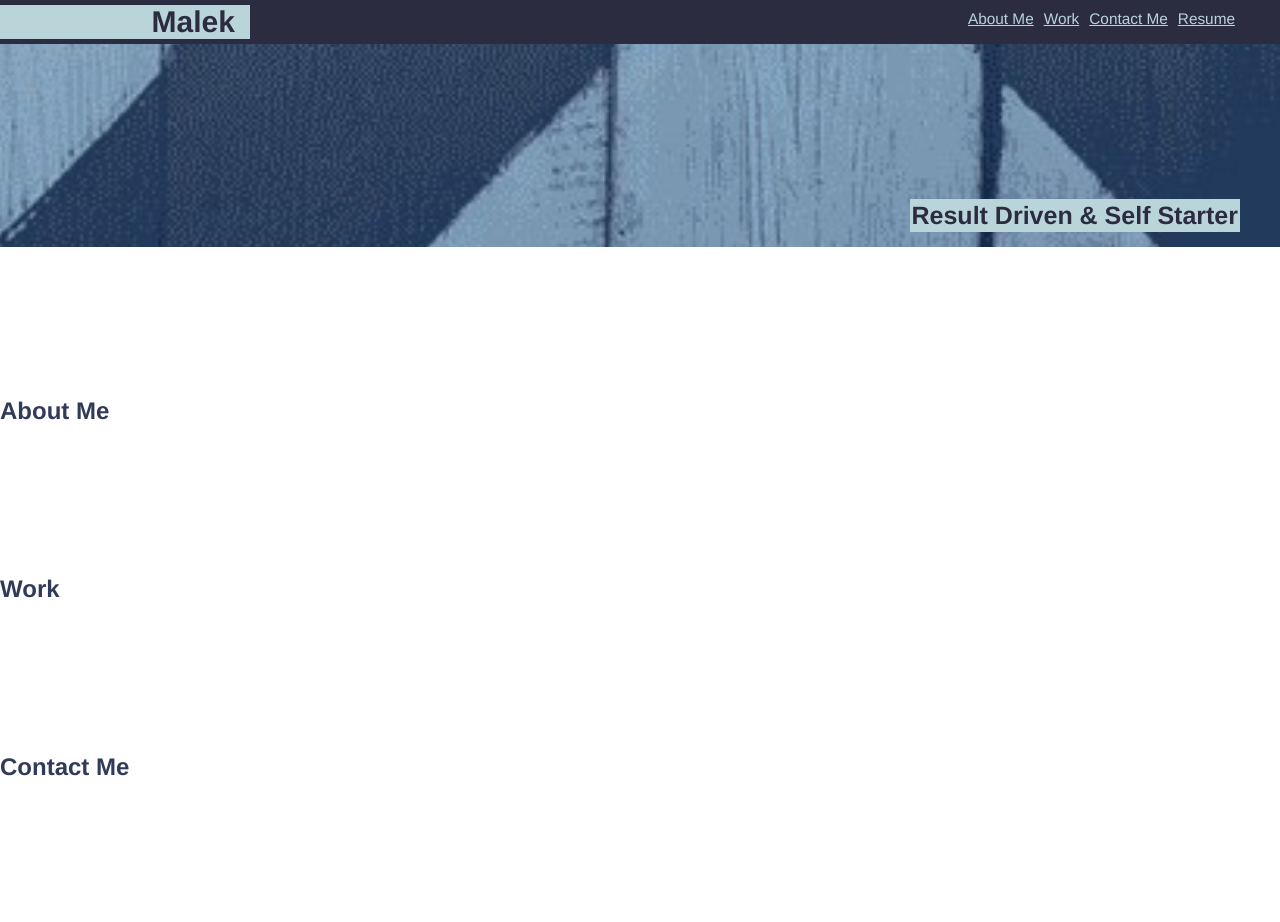
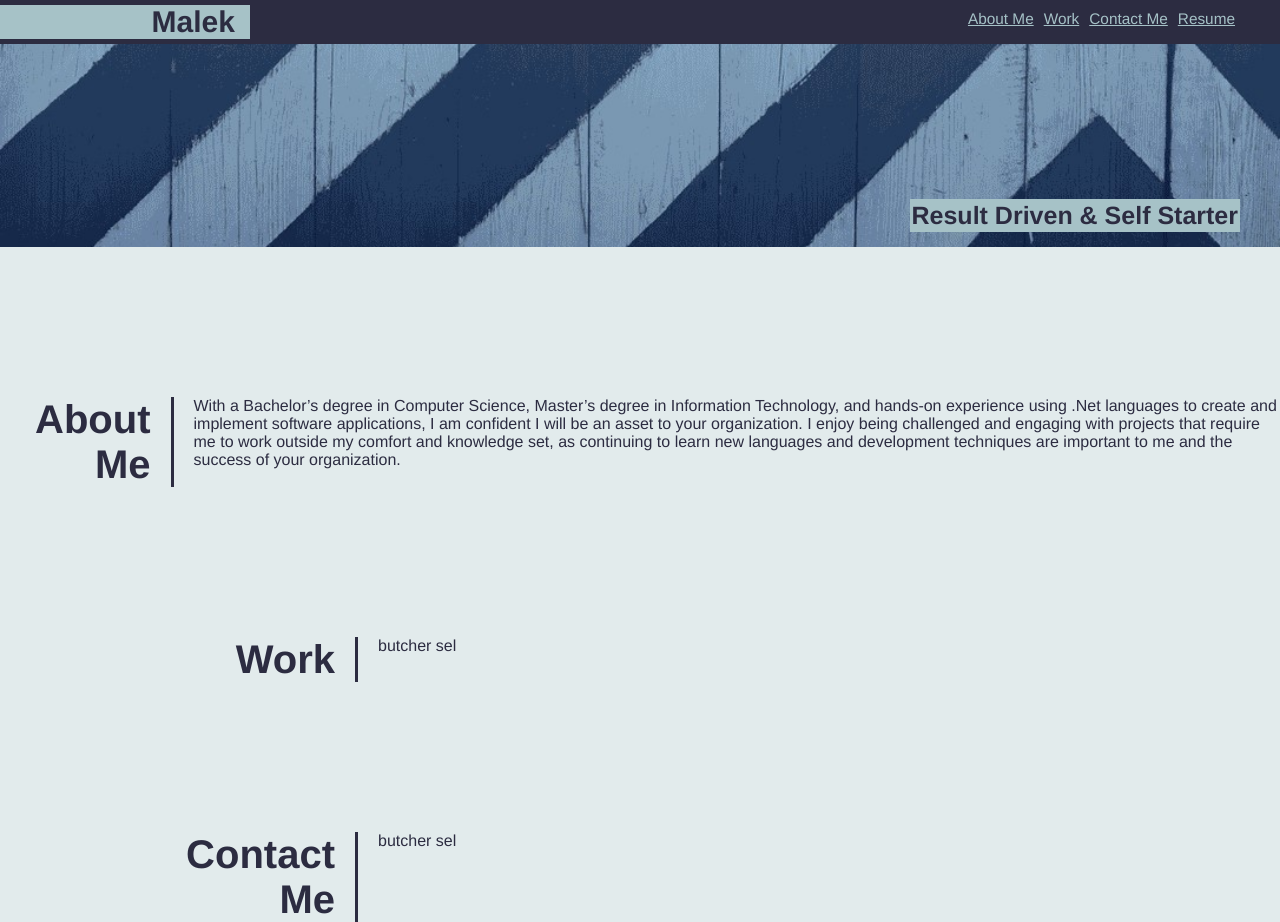
Before and after one commit to malek-benjemia/malek-portfolio, a plain HTML site: page index.html in a window 1280 px wide. Before the commit the page ends 800 px from the top, so only its background shows below. Drawn offline with Linux system fonts and the light colour scheme.

Commit message:
beginning of the site content

```diff
--- a/assets/css/style.css
+++ b/assets/css/style.css
@@ -1,7 +1,6 @@
 :root {
-    --light: #c3cbcc;
-    --dark-blue: #303b5a;
-    --light-blue: #b9d5da;
+  --light: #e2ebec;
+  --light-blue: #a6c2c7;
   --dark: #2c2c41;
 }
 
@@ -12,10 +11,16 @@
 }
 
 body {
-    color: var(--dark-blue);
+  color: var(--dark);
+  background-color: var(--light) ;
   font-family: Helvetica, Arial, sans-serif;
 }
 
+/* STYLE ALL SECTION TAGS START*/
+section {
+  padding: 150px 0 0 0;
+}
+/* STYLE ALL SECTION TAGS END*/
 
 /* HEADER / NAV BAR STYLES START */
 header {
@@ -74,7 +79,6 @@ header nav ul li a:hover {
 }
 /* HEADER / NAVBAR STYLES END */
 
-
 /* HERO STYLES START */
 .hero {
   display: flex;
@@ -97,12 +101,29 @@ header nav ul li a:hover {
 }
 /* HERO STYLES END */
 
+/* CATEGORIES START */
+.section-title {
+  font-size: 40px;
+  padding-right: 20px;
+  text-align: left;
+  margin: auto 0 auto 35px;
+  width: 25%;
+  text-align: right;
+}
+
+.flex-row {
+  display: flex;
+}
+
+.category p {
+  border-left: 3px solid;
+  justify-content: flex-end;
+  flex-wrap: wrap;
+  padding: 0 0 0 20px;
+}
+/* CATEGORIES END */
 
 
-  /* STYLE ALL SECTION TAGS */
-  section {
-    padding: 150px 0 0 0;
-  }
 
 
 
--- a/index.html
+++ b/index.html
@@ -27,7 +27,7 @@
                 <a href="#contact-me">Contact Me</a>
               </li>
               <li>
-                <a href="#resume">Resume</a>
+                <a href="./assets/images/resume.webp">Resume</a>
               </li>
             </ul>
         </nav>
@@ -36,38 +36,48 @@
 
     <!-- beginning hero-->
     <section class="hero">
-        <div class="hero-title">
+        <div>
             <h2>Result Driven & Self Starter</h2>
         </div>
     </section>
     <!-- end hero -->
 
     <!-- beginning about me -->
-    <section class="category">
+    <section id="about-me" class="category">
         <div class="flex-row">
             <h2 class="section-title">
-              About Me
+              About<br/>Me
             </h2>
+            <p>
+                With a Bachelor’s degree in Computer Science, Master’s degree in Information Technology, and hands-on experience using .Net languages to create and implement software applications, I am confident I will be an asset to your organization.
+                I enjoy being challenged and engaging with projects that require me to work outside my comfort and knowledge set, as continuing to learn new languages and development techniques are important to me and the success of your organization.
+            </p>
         </div>
     </section>
     <!-- end about me -->
 
     <!-- beginning work -->
-    <section>
+    <section id="work" class="category">
         <div class="flex-row">
             <h2 class="section-title">
               Work
             </h2>
+            <p>
+              butcher sel
+            </p>
         </div>
     </section>
     <!-- end work -->
 
     <!-- beginning contact me -->
-    <section>
+    <section id="contact-me" class="category">
         <div class="flex-row">
             <h2 class="section-title">
-              Contact Me
+              Contact<br/>Me
             </h2>
+            <p>
+              butcher sel
+            </p>
         </div>
     </section>
     <!-- end contact me -->
```
Also changed, not shown: assets/images/resume.webp (added), 1 other file. Lines whose indentation alone changed are shown as unchanged.
